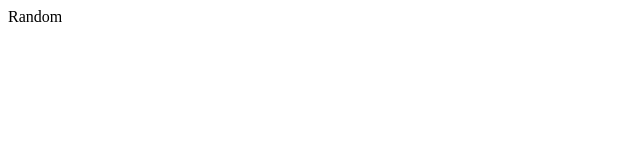
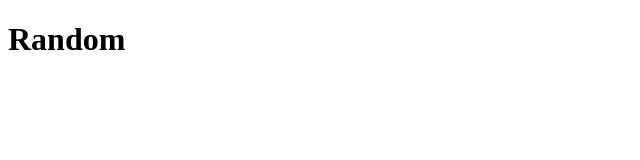
Before and after one commit to amalrajan/cloudflare-pages-dev, a plain HTML site: page index.html in a window 1280 px wide. Shown: the whole page, without its empty margins (0-640 px from the left). Drawn offline with Linux system fonts and the light colour scheme.

Commit message:
Update index.html

```diff
--- a/index.html
+++ b/index.html
@@ -1,12 +1,12 @@
 <!DOCTYPE html>
 <html lang="en">
 <head>
-    <meta charset="UTF-8">
-    <meta http-equiv="X-UA-Compatible" content="IE=edge">
-    <meta name="viewport" content="width=device-width, initial-scale=1.0">
-    <title>Document</title>
+	<meta charset="UTF-8">
+	<meta http-equiv="X-UA-Compatible" content="IE=edge">
+	<meta name="viewport" content="width=device-width, initial-scale=1.0">
+	<title>Document</title>
 </head>
 <body>
-    Random
+	<h1>Random</h1>
 </body>
 </html>
```
